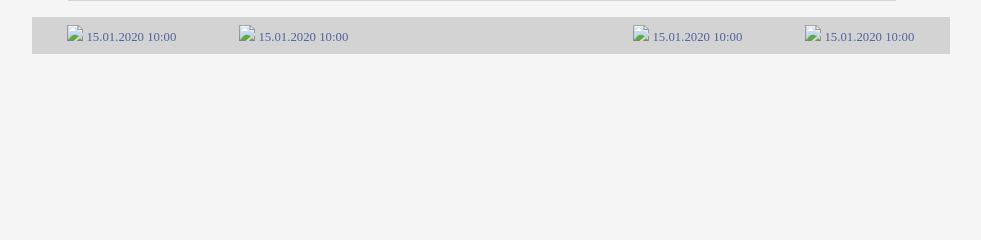
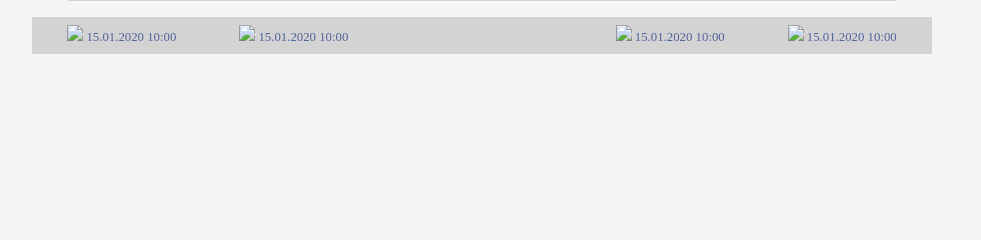
Before and after one commit to eikevons/yorik-photos, a Python web app: template photos/templates/timeline.html in a window 1280 px wide. Shown: the part 122-362 px from the top of the page, without its empty margins (158-1139 px from the left). Run offline with Jinja, Linux system fonts and the light colour scheme; the template is opened without the code that fills it: most values are stand-ins (such as "Sample title", 1, 10 or a date in 2020); some libraries are stand-ins or nearby versions.

Commit message:
fix layout

```diff
--- a/photos/templates/timeline.html
+++ b/photos/templates/timeline.html
@@ -35,7 +35,8 @@
 
 {{ render_photo(this, uploader|default(False)) }}
 
-<div class="structure bgblock fullwidth timelinecontrol">
+<div class="structure bgblock fullwidth">
+  <div class="timelinecontrol">
     <div class="older">
       {% if old2 %}
       <a href="{{ url_for('timeline', phid=old2.id, order=order) }}">
@@ -70,5 +71,6 @@
     </div>
     <div style="clear: both;"></div>
   </div>
+</div>
 
 {% endblock %}
```
Lines whose indentation alone changed are shown as unchanged.
